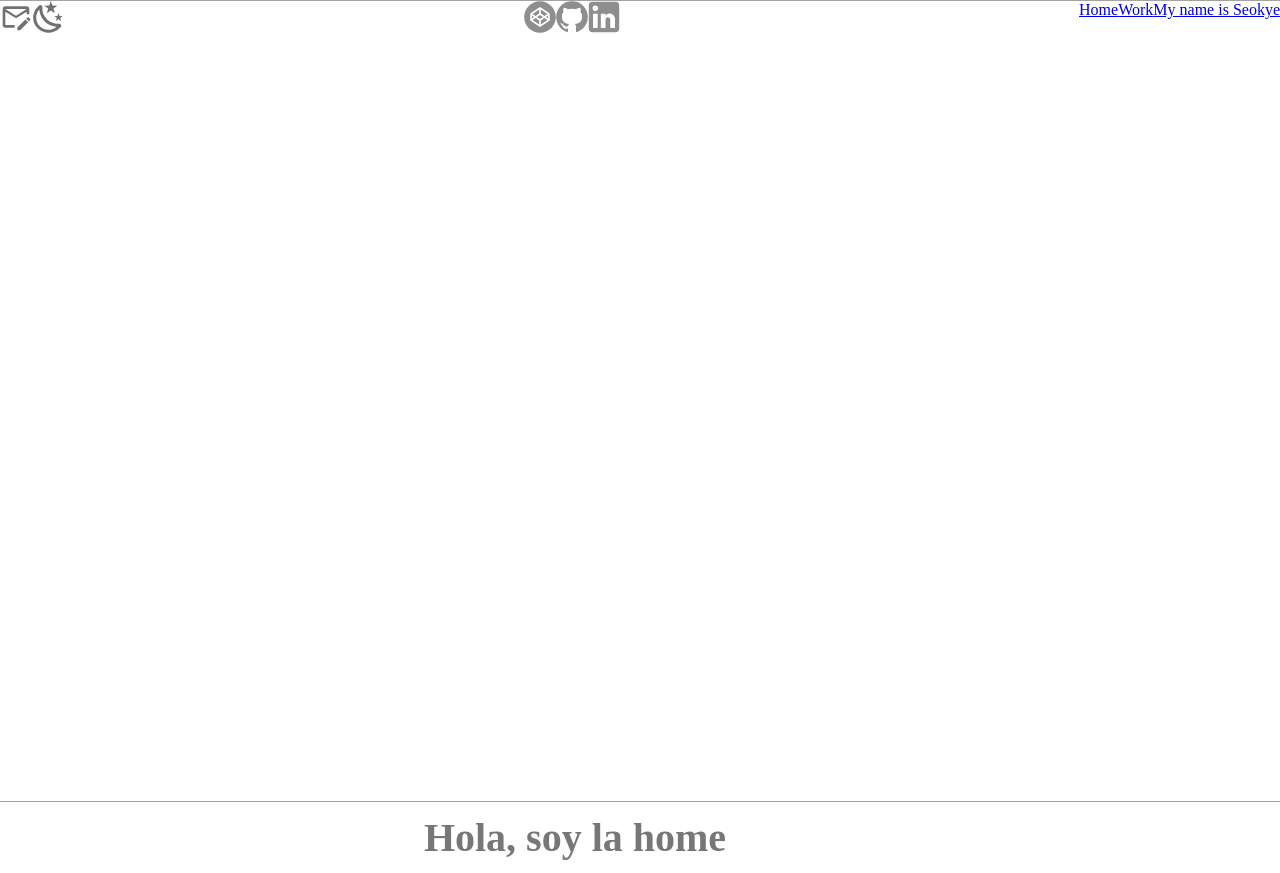
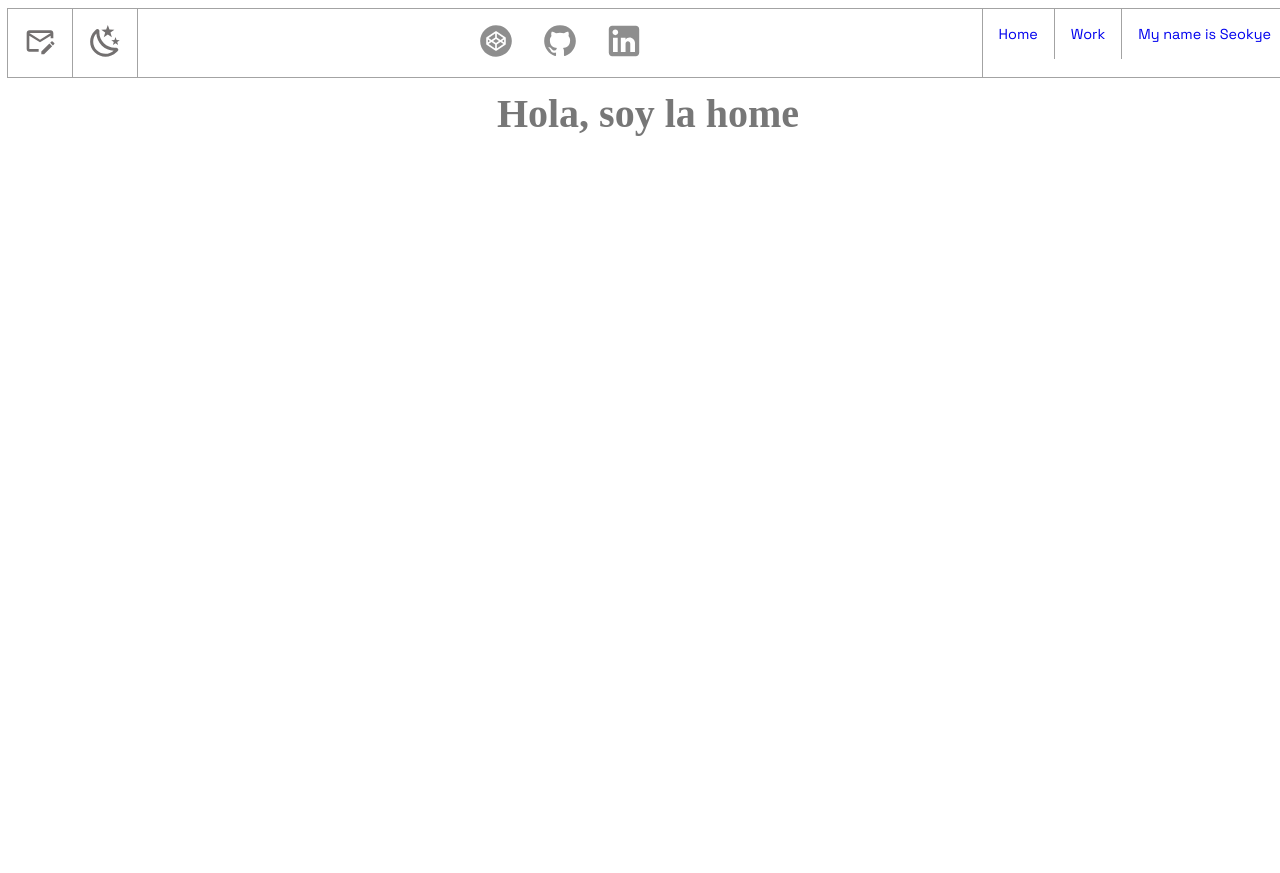
Before and after one commit to seokyelee/GammaPortfolio, a React (Vite) app: page / in a window 1280 px wide. After the commit the page ends 800 px from the top, so only its background shows below. Built offline with nearby package versions, Linux system fonts and the light colour scheme.

Commit message:
contents nav scss

```diff
--- a/src/componentes/Nav/Nav.jsx
+++ b/src/componentes/Nav/Nav.jsx
@@ -11,32 +11,32 @@ import IconLinkedin from "../../assets/Icons/IconLinkedin";
 export default function Nav() {
 	return (
 		<>
-			<section className="nav__container">
+			<section className="nav">
 				<ul className="nav__box__left">
-					<li className="nav__item">
+					<li className="nav__box__left__item">
 						<Link className="icono_mail" to="https://www.google.com/">
 							<IconMail />
 						</Link>
 					</li>
 
-					<li className="nav__item">
+					<li className="nav__box__left__item">
 						<Link className="icono_moon" to="https://www.google.com/">
 							<IconMoon />
 						</Link>
 					</li>
 				</ul>
 				<ul className="nav__box__center">
-					<li className="nav__item">
+					<li className="nav__box__center__item">
 						<Link className="icono_codepen" to="https://codepen.io/seokyelee">
 							<IconCodepen />
 						</Link>
 					</li>
-					<li className="nav__item">
+					<li className="nav__box__center__item">
 						<Link className="icono_git" to="https://github.com/seokyelee">
 							<IconGit />
 						</Link>
 					</li>
-					<li className="nav__item">
+					<li className="nav__box__center__item">
 						<Link
 							className="icono_lnkedin"
 							to="https://www.linkedin.com/in/seok-ye-lee-a8196941/"
@@ -46,17 +46,17 @@ export default function Nav() {
 					</li>
 				</ul>
 				<ul className="nav__box__right">
-					<li className="nav__item">
+					<li className="nav__box__right__item">
 						<Link className="page_home" to="/">
 							Home
 						</Link>
 					</li>
-					<li className="nav__item">
+					<li className="nav__box__right__item">
 						<Link className="page_work" to="/work">
 							Work
 						</Link>
 					</li>
-					<li className="nav__item">
+					<li className="nav__box__right__item">
 						<Link className="page_about" to="/about">
 							My name is Seokye
 						</Link>
--- a/src/componentes/Nav/Nav.scss
+++ b/src/componentes/Nav/Nav.scss
@@ -1,31 +1,69 @@
+@import "../../scss/font-family";
+@import "../../scss/variable.scss";
 
-.nav__container{
+
+
+.nav{
     width: 100vw;
-    height: 100vh;
     display: flex;
     justify-content: space-between;
-    align-items:flex-start;
+    align-items: flex-start;
     border: 1px solid color(color-border);
     flex-direction: row;
 }
 
-.nav__box__left{
+.nav__box__left {
     display: flex;
     justify-content: center;
-   flex-direction: row;
+    flex-direction: row;
+
+    &__item{
+        border-right: 1px solid color(color-border);
+        list-style: none;
+        padding: var(--pd_3);
+    }
+
 }
 
-.nav__box__center{
+.nav__box__center {
     display: flex;
     justify-content: center;
-   flex-direction: row;
+    flex:2;
+    flex-direction: row;
+    border-right: 1px solid color(color-border);
+
+    &__item{
+        list-style: none;
+        padding: var(--pd_3);
+    }
+
 }
-.nav__box__right{
+
+.nav__box__right {
     display: flex;
     justify-content: center;
-   flex-direction: row;
+    flex-direction: row;
+    font-family: $primary-ff;
+    font-size: fs(small);
+
+
+    &__item{
+        border-right: 1px solid color(color-border);
+        list-style: none;
+        padding: var(--pd_3);
+        text-align: center;
+    }
+
 }
 
-.nav__item{
+a:-webkit-any-link {
+    text-decoration: none;
+}
+
+li{
+    text-align: center;
+}
+.nav__item {
     list-style: none;
+    padding: var(--pd_3);
 }
--- a/src/scss/_function.scss
+++ b/src/scss/_function.scss
@@ -1,3 +1,5 @@
+
+
 @function fs($font-size) {
    @return map-get($size-vars, $font-size)* 1rem;
 }
@@ -5,3 +7,7 @@
 @function color($color) {
    @return map-get($color-vars, $color);
 }
+
+//@function pd($padding) {
+//   @return map-get($padding-vars, $padding)* 1px;
+//}
--- a/src/scss/global.scss
+++ b/src/scss/global.scss
@@ -9,10 +9,12 @@
 
 html {
     box-sizing: border-box;
+    margin:0 auto;
+    padding:0;
 }
 
 body {
-    margin: 0 auto;
+    margin: 0.5 auto;
     display: flex;
     justify-content: center;
     width: 100vw;
@@ -35,7 +37,7 @@ main{
     justify-content: center;
     flex-direction: column;
     text-align: center;
-    max-width: 90vw;
+    max-width: 100%;
     margin:0;
 }
 
--- a/src/scss/variable.scss
+++ b/src/scss/variable.scss
@@ -1,6 +1,13 @@
 @import './font-family';
 
-
+:root {
+   --pd_1:8px;
+   --pd_2:12px;
+   --pd_3:16px;
+   --pd_4:24px;
+   --pd_5:32px;
+   --pd_5:50px;
+}
 //mapa de colores
 
 $color-vars: (
@@ -11,13 +18,6 @@ $color-vars: (
    "color-p": #777777,
    "color-btn": #00FFF0
 );
-
-
-
-//font-familiy
-$primary-ff: "Space Grotesk";
-$title-ff: "Cabinet Grotesk-Extrabold";
-
 
 
 //Mapa de tamaño de fuentes => Se utiliza para colores tambien
@@ -34,15 +34,22 @@ $size-vars: (
     //68px
 );
 
+$padding-vars:(
+   "1":8,
+   "2":12,
+   "3":16,
+   "4":20,
+   "5":24,
+   "6":32,
+   "7":40,
+   "8":56,
+);
+
+//font-familiy
+$primary-ff: "Space Grotesk";
+$title-ff: "Cabinet Grotesk-Extrabold";
 
 
-@mixin font-size($font-size: $font-regular) {
-   font-size: $font-size;
-
-   @include mq(regular) {
-      font-size: $font-size * 1.2;
-   }
-}
 
 .color__box li{
    font-family: $primary-ff;
```
